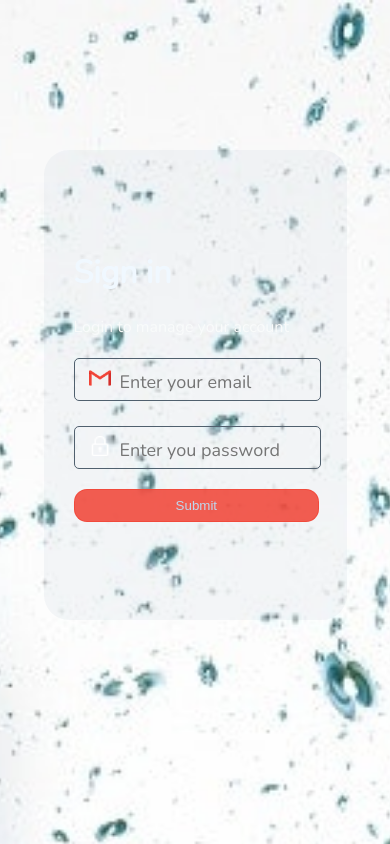
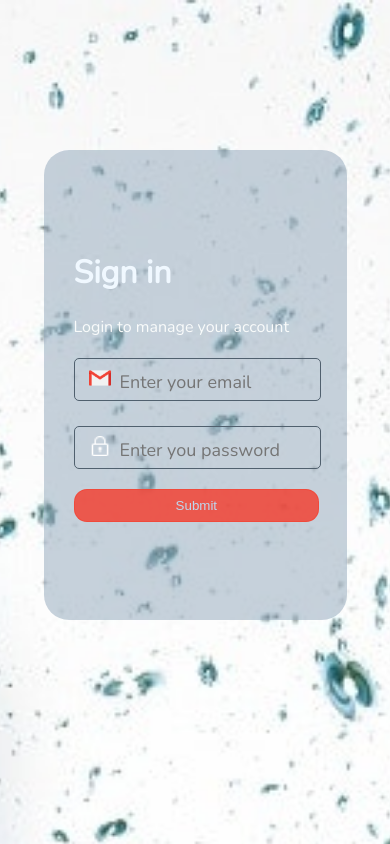
Before and after one commit to ankit10000/e-commerce, a React (Create React App) app in the folder project-t/: page / in a window 390 px wide. Shown: the top 844 px of the page. Built offline with nearby package versions, Linux system fonts and the light colour scheme.

Commit message:
Ankit's-Branch:change in media query css zoom in , in outer class

```diff
--- a/project-t/src/App.css
+++ b/project-t/src/App.css
@@ -125,7 +125,7 @@ h1{
     border-radius: 25px;
     width: 30%;
     height: 390px;
-    background-color: #a1b3c31a;
+    background-color: #96abbd87;
   }
   .btn{
     background-color: #f1473ae0;
@@ -167,7 +167,7 @@ h1{
     border-radius: 25px;
     width: 40%;
     height: 390px;
-    background-color: #a1b3c31a;
+    background-color: #96abbd87;
   }
 
 }
@@ -198,7 +198,7 @@ h1{
     border-radius: 25px;
     width: 50%;
     height: 390px;
-    background-color: #a1b3c31a;
+    background-color: #96abbd87;
   }
 
 }
@@ -229,7 +229,7 @@ h1{
     border-radius: 25px;
     width: 60%;
     height: 390px;
-    background-color: #a1b3c31a;
+    background-color: #96abbd87;
   }
 
 }
@@ -253,7 +253,7 @@ h1{
     border-radius: 25px;
     width: 70%;
     height: 390px;
-    background-color: #a1b3c31a;
+    background-color: #96abbd87;
   }
 }
 @media screen and (max-width: 311px) {
@@ -276,6 +276,6 @@ h1{
     border-radius: 25px;
     width: 80%;
     height: 390px;
-    background-color: #a1b3c31a;
+    background-color: #96abbd87;
   }
 }
```
